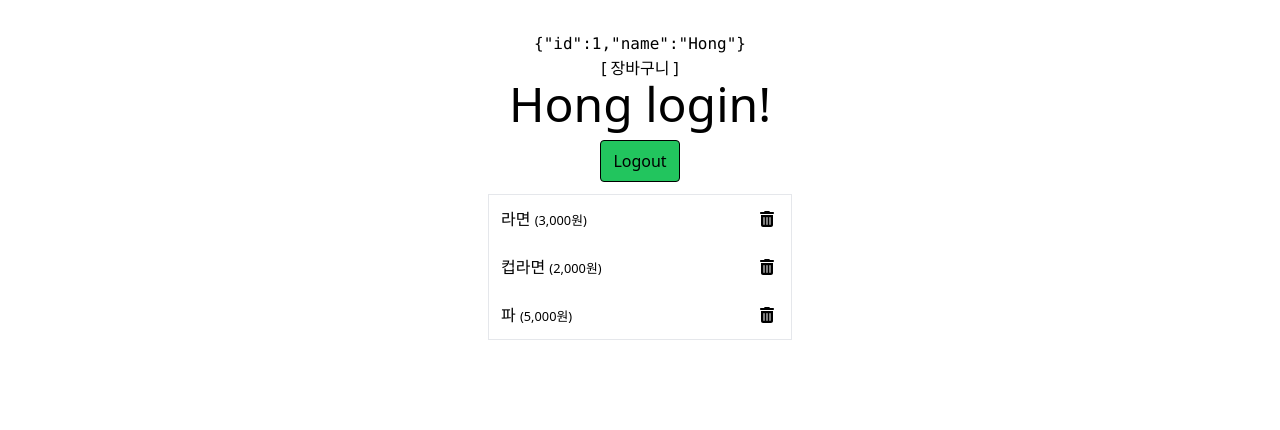
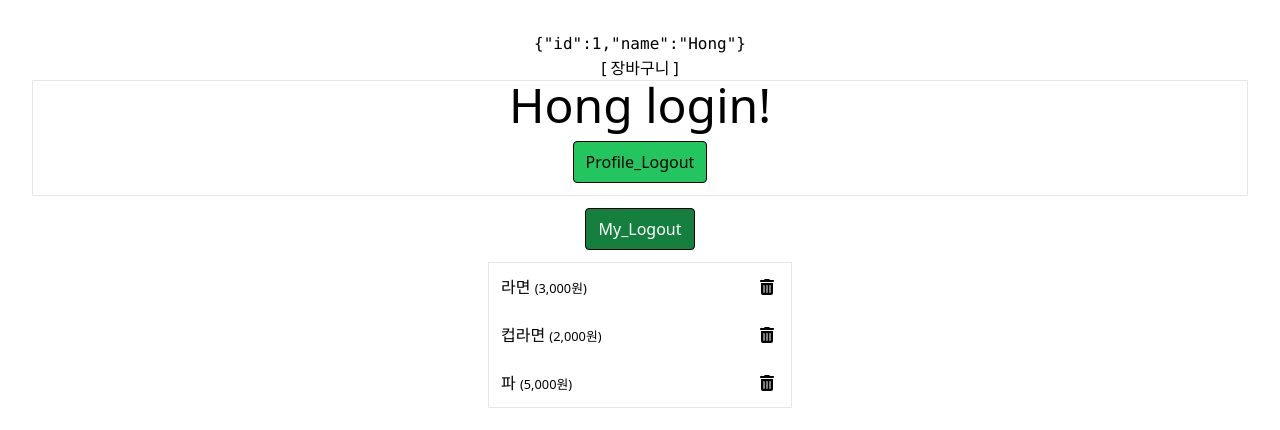
Before and after one commit to KyoungEun-creator/hanaro4, a React (Vite) app in the folder React/rbvite/: page / in a window 1280 px wide. Shown: the top 430 px of the page. Built offline with nearby package versions, Linux system fonts and the light colour scheme.

Commit message:
240923 - logout from My component with useRef, logout props from Profile component with forwardRef

```diff
--- a/React/rbvite/src/components/My.tsx
+++ b/React/rbvite/src/components/My.tsx
@@ -1,8 +1,10 @@
 // import { useState } from 'react';
+import { useRef } from 'react';
 import { Session } from '../App';
 import Login from './Login';
 import Profile from './Profile';
 import { FaTrashCan } from 'react-icons/fa6';
+import Button from './atoms/Button';
 
 type Props = {
   session: Session;
@@ -12,6 +14,7 @@ type Props = {
 };
 
 export default function My({ session, logout, login, removeCartItem }: Props) {
+  const logoutButtonRef = useRef<HTMLButtonElement>(null);
   const removeItem = (id: number) => {
     if (confirm('Are u sure?')) {
       removeCartItem(id);
@@ -21,7 +24,14 @@ export default function My({ session, logout, login, removeCartItem }: Props) {
   return (
     <>
       {session.loginUser ? (
-        <Profile session={session} logout={logout} />
+        <>
+          <Profile session={session} logout={logout} ref={logoutButtonRef} />
+          <Button
+            text='My_Logout'
+            onClick={() => logoutButtonRef.current?.click()}
+            classNames='my-3 rounded border border-black bg-green-700 text-white px-3 py-2'
+          />
+        </>
       ) : (
         <div className='flex justify-center'>
           <Login login={login} />
--- a/React/rbvite/src/components/Profile.tsx
+++ b/React/rbvite/src/components/Profile.tsx
@@ -1,20 +1,28 @@
+import { ForwardedRef, forwardRef } from 'react';
 import { Session } from '../App';
-import Button from './atoms/Button';
 
 type Props = {
   session: Session;
   logout: () => void;
 };
 
-export default function Profile({ session, logout }: Props) {
-  return (
-    <>
-      <h1 className='text-5xl'>{session.loginUser?.name} login!</h1>
-      <Button
-        text='Logout'
-        onClick={logout}
-        classNames='my-3 rounded border border-black bg-green-500 px-3 py-2'
-      />
-    </>
-  );
-}
+const Profile = forwardRef(
+  ({ session, logout }: Props, ref: ForwardedRef<HTMLButtonElement>) => {
+    return (
+      <div className='border'>
+        <h1 className='text-5xl'>{session.loginUser?.name} login!</h1>
+        <button
+          onClick={logout}
+          ref={ref}
+          className='my-3 rounded border border-black bg-green-500 px-3 py-2'
+        >
+          Profile_Logout
+        </button>
+      </div>
+    );
+  }
+);
+
+Profile.displayName = 'Profile';
+
+export default Profile;
```
